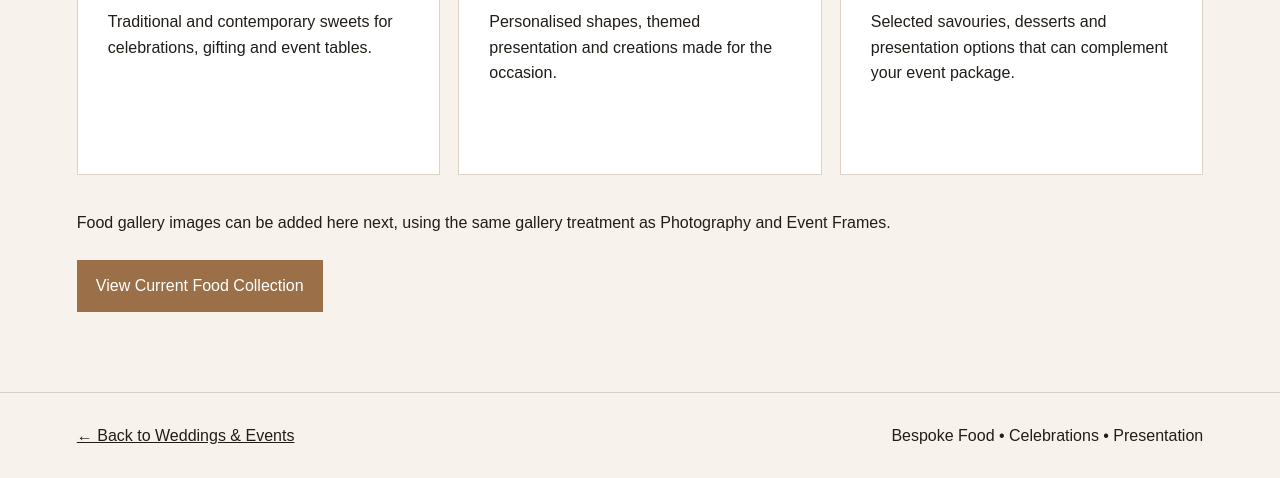
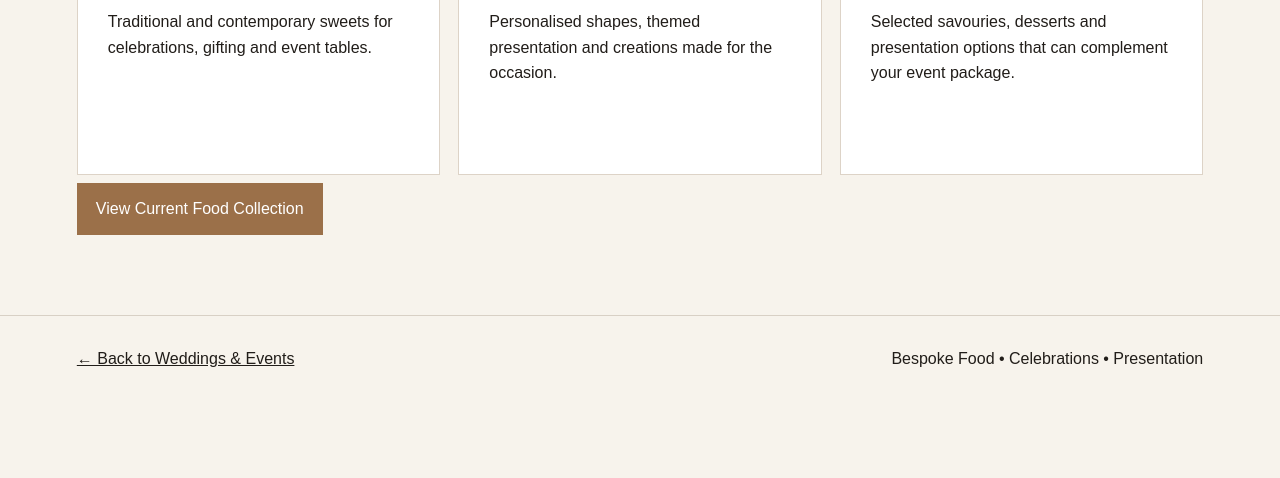
Before and after one commit to fridayflash-ux/vv, a plain HTML site: page food/index.html in a window 1280 px wide. Shown: the part 708-1186 px from the top of the page. After the commit the page ends 1110 px from the top, so only its background shows below. Drawn offline with Linux system fonts and the light colour scheme.

Commit message:
Update index.html

```diff
--- a/food/index.html
+++ b/food/index.html
@@ -1,4 +1,4 @@
 <!doctype html><html><head><meta charset="utf-8"><meta name="viewport" content="width=device-width"><title>Bespoke Food | Vibrant Visuals by Shri</title><link rel="stylesheet" href="../styles.css"></head><body><header class="top"><a class="brand" href="../index.html">Vibrant Visuals <small>by Shri</small></a><nav class="nav"><a href="../photography/">Photography</a><a href="../event-frames/">Event Frames</a><a href="../food/">Bespoke Food</a><a href="../index.html#planners">For Planners</a></nav></header>
 <section class="pagehero"><div class="eyebrow">Bespoke Food</div><h1>Made for the<br>occasion.</h1><p>Celebration food, handmade sweets, savouries and personalised creations presented as part of the event experience.</p></section>
-<section class="section"><div class="cards"><article class="card"><span class="num">01</span><h3>Handmade Sweets</h3><p>Traditional and contemporary sweets for celebrations, gifting and event tables.</p></article><article class="card"><span class="num">02</span><h3>Custom Creations</h3><p>Personalised shapes, themed presentation and creations made for the occasion.</p></article><article class="card"><span class="num">03</span><h3>Party & Event Food</h3><p>Selected savouries, desserts and presentation options that can complement your event package.</p></article></div><p style="margin-top:35px">Food gallery images can be added here next, using the same gallery treatment as Photography and Event Frames.</p><a class="btn" href="https://adigopula.com/anna" target="_blank">View Current Food Collection</a></section>
+<section class="section"><div class="cards"><article class="card"><span class="num">01</span><h3>Handmade Sweets</h3><p>Traditional and contemporary sweets for celebrations, gifting and event tables.</p></article><article class="card"><span class="num">02</span><h3>Custom Creations</h3><p>Personalised shapes, themed presentation and creations made for the occasion.</p></article><article class="card"><span class="num">03</span><h3>Party & Event Food</h3><p>Selected savouries, desserts and presentation options that can complement your event package.</p></article></div><a class="btn" href="https://adigopula.com/anna" target="_blank">View Current Food Collection</a></section>
 <footer class="footer"><a href="../">← Back to Weddings & Events</a><span>Bespoke Food • Celebrations • Presentation</span></footer></body></html>
```
